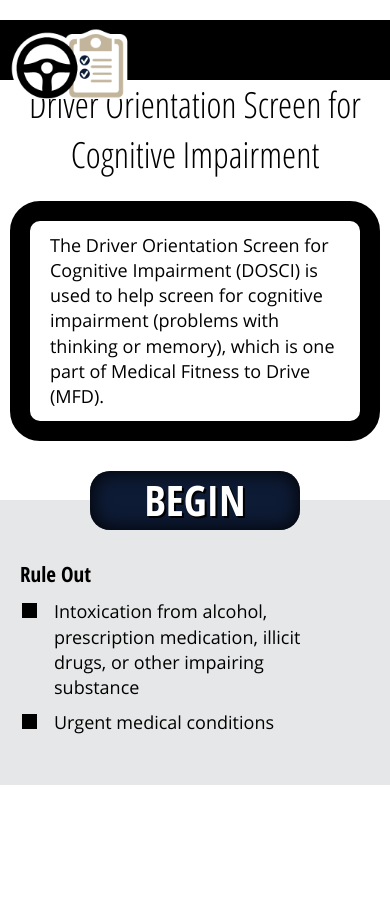
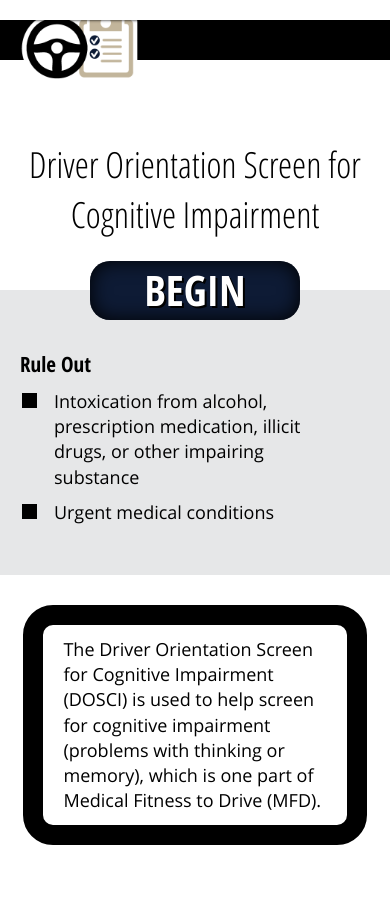
Before and after one commit to rwadholm/DOSCI-APP, a PHP site: page / in a window 390 px wide. Before the commit the page ends 785 px from the top, so only its background shows below. Run offline with PHP 8.4, Linux system fonts and the light colour scheme.

Commit message:
fixing status

```diff
--- a/css/global.css
+++ b/css/global.css
@@ -45,11 +45,16 @@
 header {
 	height: 140px;
 	background: #000;
-	padding: 0px 10px;
+	padding: 0px 5%;
+}
+#status {
     border-top: 20px solid #fff;
     position: fixed;
     top: 0;
     width: 100%;
+    background: #fff;
+    z-index: 999;
+    box-shadow: 0 0 3px #000;
 }
 header #headerInner {
 	max-width: 600px;
@@ -96,6 +101,13 @@
 	padding: 12px 20px;
 	max-width: 560px;
 	margin: 0px auto 30px auto;
+}
+#front p {
+    display:block;
+}
+#front p#altP {
+    display:none;
+    margin: 0px 6%;
 }
 #front a.button,
 #questions a{
@@ -337,6 +349,12 @@
 	header a {
 		top: 10px;
 	}
+    #front #frontPage p {
+        display:none;
+    }
+    #front p#altP {
+        display:block;
+    }
 	#results aside {
 		display: none;
 		width: 80%;
--- a/index.html
+++ b/index.html
@@ -11,7 +11,7 @@
 <script src="js/global.js"></script>
 </head>
 <body id="index">
-
+    <div id="status"></div>
 	<header>
 		<div id="headerInner">
 			<h1>DOSCI</h1>
@@ -37,6 +37,8 @@
 				<li>Urgent medical conditions</li>
 			</ul>
 		</div><!-- /frontInstructions -->
+
+        <p id="altP">The Driver Orientation Screen for Cognitive Impairment (DOSCI) is used to help screen for cognitive impairment (problems with thinking or memory), which is one part of Medical Fitness to Drive (MFD).</p>
     </div><!-- /front -->
 
 
```
